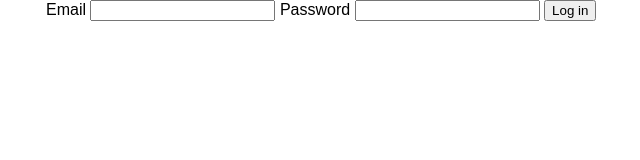
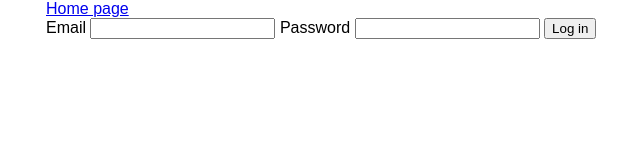
Before and after one commit to Downloads0/sock-assassins, a plain HTML site: page login.html in a window 1280 px wide. Shown: the whole page, without its empty margins (294-934 px from the left). Drawn offline with Linux system fonts and the light colour scheme.

Commit message:
Added homepage on longin sign up and target page

```diff
--- a/login.html
+++ b/login.html
@@ -7,6 +7,7 @@
     <title>Sock Assassins</title>
 </head>
 <body>
+    <a href="index.html">Home page</a>
     <form id="login-form">
         <label for="email">Email</label>
         <input type="email" id="email" required>
```
Also changed, not shown: signup.html (+1 -0 lines), target.html (+1 -0 lines).
